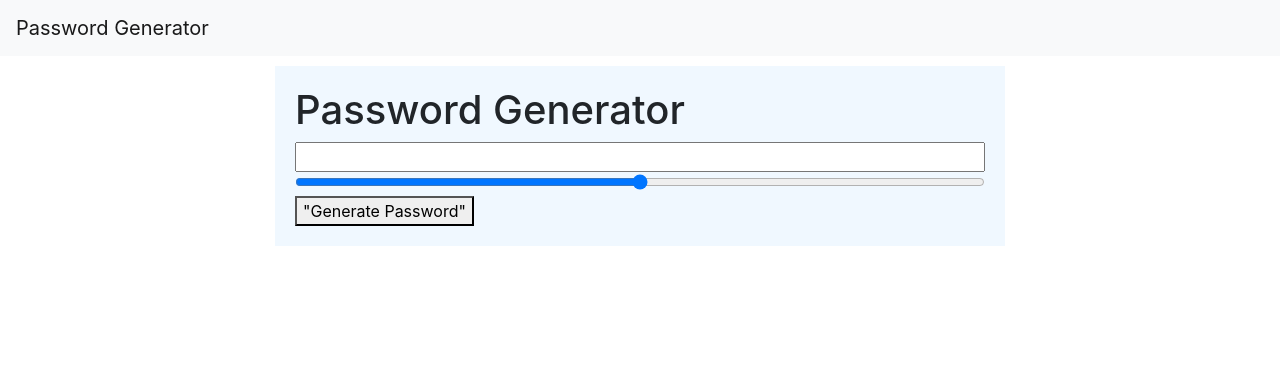
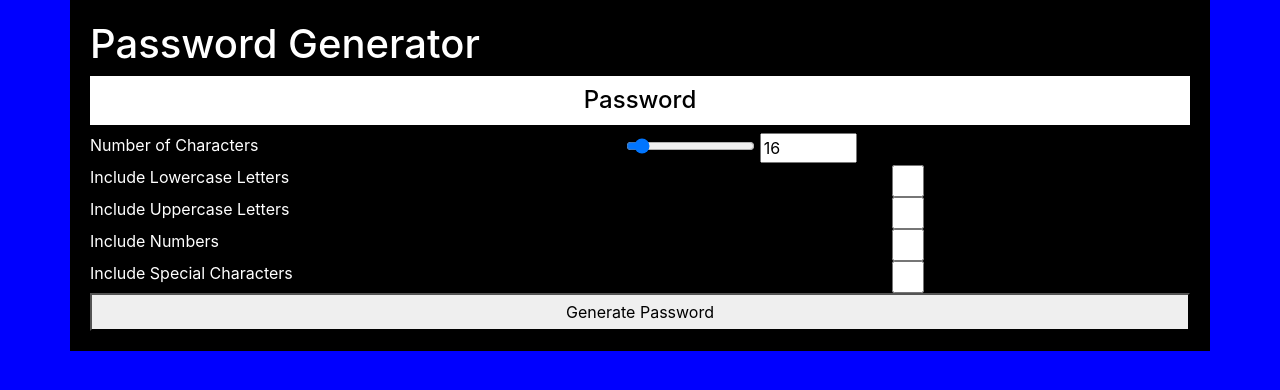
Before and after one commit to silviapopescu95/password-generator, a plain HTML site: page index.html in a window 1280 px wide. Drawn offline with nearby package versions, Linux system fonts and the light colour scheme.

Commit message:
Committing further changes to password generator functions and display

```diff
--- a/index.html
+++ b/index.html
@@ -8,28 +8,36 @@
     <link rel="stylesheet" href="https://stackpath.bootstrapcdn.com/bootstrap/4.5.0/css/bootstrap.min.css" integrity="sha384-9aIt2nRpC12Uk9gS9baDl411NQApFmC26EwAOH8WgZl5MYYxFfc+NcPb1dKGj7Sk" crossorigin="anonymous">
     <link rel="stylesheet" href="style.css">
     <script src="script.js"></script>
-
 </head>
 <body>
+    <div class="container">
 
-<nav class="navbar navbar-light bg-light">
-    <a class="navbar-brand" href="#">Password Generator</a>
-</nav>
+        <h1 class="title">Password Generator</h1>
+        <h4 class="displayPassword" id="displayPassword">Password</h4>
 
-<div class="container">
-    <div class="row">
-        <div class="col-lg-8 col-sm-12 mx-auto">
-            <div class="content">
-                <h1>Password Generator</h1>
-                <input type="text" id="display">
-                <input type="range" min="8" max="128" name="slider" id="slider">
-                <button onclick="generate()">"Generate Password"</button>
-                <div id="length"></div>
-            </div>
+        <form id="generatorForm" class="form">
+            <label for="characterNumber">Number of Characters</label>
+        <div class="characteramount">
+            <!--setting default number of characters to 16-->
+            <input type="range" min="8" max="128" value="16" id="characterRange">
+            <input class="inputNumber" type="number" min="8" max="128" value="16" id="characterNumber">
         </div>
+            <label for="hasLower">Include Lowercase Letters</label>
+            <input type="checkbox" id="hasLower">
+
+            <label for="hasUpper">Include Uppercase Letters</label>
+            <input type="checkbox" id="hasUpper">
+
+            <label for="hasNumbers">Include Numbers</label>
+            <input type="checkbox" id="hasNumbers">
+
+            <label for="hasSpecialChar">Include Special Characters</label>
+            <input type="checkbox" id="hasSpecialChar">
+
+            <button type="submit" class="generateButton">Generate Password</button>
+
+        </form>
     </div>
-
-</div>
 
 </body>
 </html>
--- a/script.js
+++ b/script.js
@@ -1,17 +1,54 @@
-//The following fuction will generate our password.
-function generate(){
-    let passwordLength = document.getElementById("slider").value;
-    //Shows all letters, numbers, and special characters for password
-    let values = "aAbBcCdDeEfFgGhHiIjJkKlLmMnNoOpPqQrRsStTuUvVwWxXyYzZ0123456789!#%$%&'()*+,-./:;<=>?@[\]^_`{|}~";
+const characterRange = document.getElementById('characterRange')
+const characterAmount = document.getElementById('characterAmount')
+//const hasLowerElement = document.getElementById('hasLower')
+const hasUpperElement = document.getElementById('hasUpper')
+const hasNumbersElement = document.getElementById('hasNumbers')
+const hasSpecialCharElement = document.getElementById('hasSpecialChar')
+const form = document.getElementById('generatorForm')
+const displayPassword = document.getElementById('displayPassword')
 
-    let password = "";
+//entering character codes for what we want in our passwords
+const lowerCharacterCodes = arrayRange(97, 122)
+const upperCharacterCodes = arrayRange(65, 90)
+const numberCharacterCodes = arrayRange(48, 57)
+const specialCharacterCodes = arrayRange(33, 47)
 
-    //For loop for choosing characters for password
-    for(var i=0; i <= passwordLength; i++){
-        password = password + values.charAt(Math.floor(Math.random() = Math.floor(values.length -1)));
+characterRange.addEventListener('valueChange', syncCharacterAmount)
+characterAmount.addEventListener('input', syncCharacterAmount)
+
+form.addEventListener('submit', e => {
+    e.preventDefault()
+    const characterAmount = characterAmount.value
+    //const hasLower = hasLowerElement.checked
+    const hasUpper = hasUpperElement.checked
+    const hasNumbers = hasNumbersElement.checked
+    const hasSpecialChar = hasSpecialCharElement.checked
+    const password = generatePassword(characterAmount, hasLower, hasUpper, hasNumbers, hasSpecialChar)
+    displayPassword.innerText = password
+})
+function generatePassword(characterAmount, hasUpper, hasNumbers, hasSpecialChar) {
+    let characterCodes = lowerCharacterCodes
+    if (hasUpper) characterCodes = characterCodes.concat(upperCharacterCodes)
+    if (hasNumbers) characterCodes = characterCodes.concat(numberCharacterCodes)
+    if (hasSpecialChar) characterCodes = characterCodes.concat(specialCharacterCodes)
+    const passwordGenerated = []
+    for (let i = 0; i < characterAmount; i++) {
+        const characterCode = characterCodes[Math.floor(Math.random() * characterCodes.length)]
+        passwordGenerated.push(String.fromCharCode(characterCodes))
     }
+    return passwordGenerated.join('')
+}
 
-    //This will display the password in textbox below
-    document.getElementById("display").values = password;
+function arrayRange(low, high) {
+    const array = []
+    for (let i = low; i<= high; i++) {
+        array.push = (i)
+    }
+    return array
+}
 
+function syncCharacterAmount(e) {
+const value = e.target.value
+characterRange.value = value
+characterAmount.value = value
 }
--- a/style.css
+++ b/style.css
@@ -1,15 +1,42 @@
-.content{
-    margin-top: 10px;
-    margin-bottom: 10px;
-    background-color: aliceblue;
-    padding: 20px;
-    width: 100%;
+body{
+    background-color: blue;
+    color: white;
+    display: inline;
+    margin: 0;
+    align-items: center;
+    justify-content: center;
 }
 
-#display{
-    width: 100%;
+.container{
+    background-color: black;
+    padding: 20px;
+    border-radius: 1;
+    border: 5px blue;
+    align-items: center;
+    justify-content: center;
 }
 
-#slider{
-    width: 100%;
+.form{
+    display: grid;
+    grid-template-columns: auto auto;
+    grid-template-rows: auto auto;
 }
+
+.displayPassword{
+    background-color: white;
+    color: black;
+    padding: 10px;
+    border: 1px black;
+    display: flex;
+    align-items: center;
+    justify-content: center;
+    word-break: break-all;
+    border-radius: 0.5;
+}
+
+.generateButton{
+    grid-column: span 2;
+    color: black;
+    padding: 5px;
+    border-radius: 1;
+}
```
Also changed, not shown: 1 other file.
